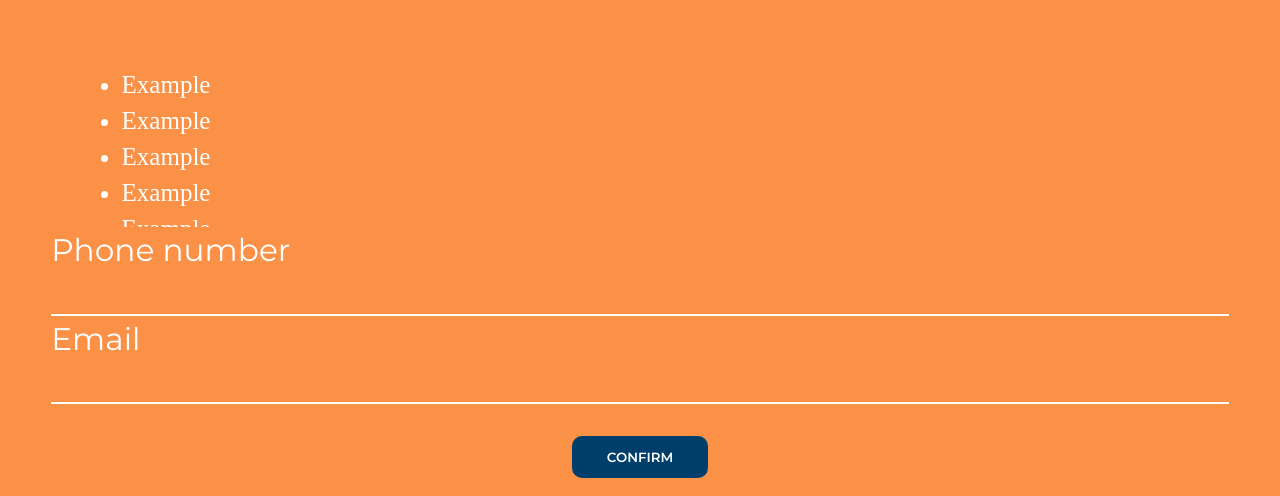
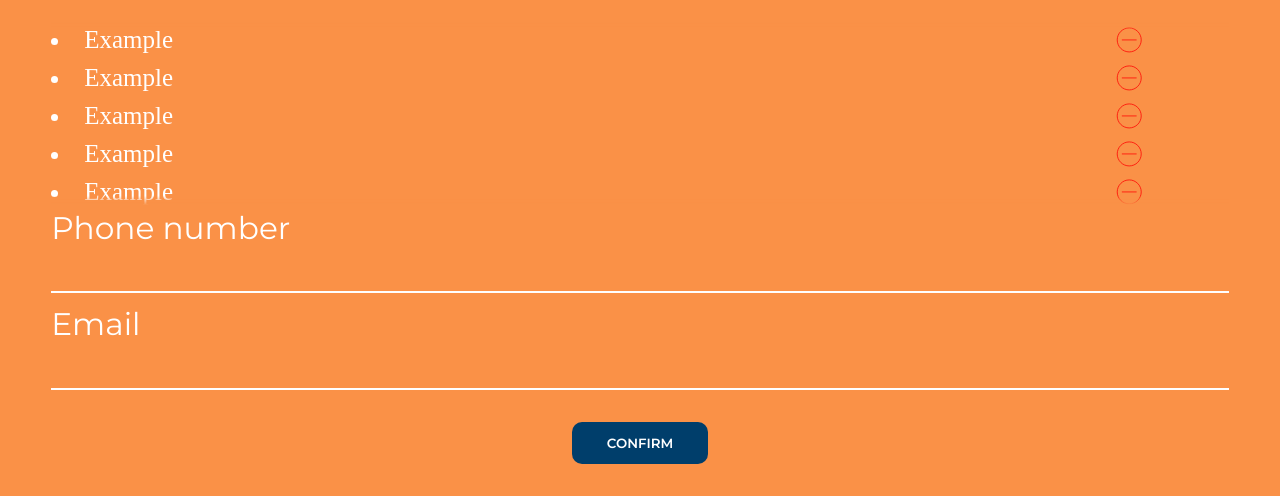
Before and after one commit to Sprite129/course-booking, a plain HTML site: page register.html in a window 1280 px wide. Shown: the part 134-630 px from the top of the page. Drawn offline with Linux system fonts and the light colour scheme.

Commit message:
Appointment items positioning and scrolling
Minor update to the appointments page. Was busy with university deadlines

```diff
--- a/css/register.css
+++ b/css/register.css
@@ -18,7 +18,8 @@
     color: white;
 }
 
-html, body {
+html,
+body {
     height: 100%;
 }
 
@@ -40,6 +41,7 @@ a {
 
 main {
     padding: 1vh 4vw;
+    flex: 1 1 0;
 }
 
 h1 {
@@ -48,6 +50,7 @@ h1 {
     text-transform: uppercase;
     font-size: var(--font-size-3);
     align-content: center;
+    margin-bottom: 3vh;
 }
 
 .form-item {
@@ -58,11 +61,19 @@ h1 {
     line-height: 1.5;
 }
 
+.form-item:first-child {
+    margin-bottom: 1vh;
+}
+
 ul {
-    height: 160px;
-    padding: 5.5vw 5.5vw 0;
+    height: min(23vh, 250px);
     align-content: start;
-    overflow-y: auto;
+    overflow-y: scroll;
+    list-style-position: inside;
+    padding: 0;
+    mask-image: linear-gradient(to bottom, transparent, black 5%, black 95%, transparent);
+    scrollbar-color: var(--secondary-lighter) transparent;
+    scrollbar-width: thin;
 }
 
 li {
@@ -70,18 +81,39 @@ li {
     font-size: var(--font-size-1);
 }
 
-input[type=tel], input[type=email] {
+.list-item-container {
+    width: 90%;
+    justify-self: center;
+    display: inline-flex;
+    justify-content: space-between;
+    align-items: center;
+}
+
+.remove-item {
+    border: none;
+    background-image: url(../assets/controls/remove-icon.svg);
+    background-size: contain;
+    background-position: center;
+    background-repeat: no-repeat;
+    aspect-ratio: 1;
+    width: min(8%, 30px);
+}
+
+input[type=tel],
+input[type=email] {
     border: none;
     border-bottom: 2px solid white;
     line-height: 1.5;
     font-size: var(--font-size-1);
 }
 
-input[type=tel]:focus, input[type=email]:focus {
+input[type=tel]:focus,
+input[type=email]:focus {
     outline: none;
 }
 
-input[type=tel]:-webkit-autofill, input[type=email]:-webkit-autofill {
+input[type=tel]:-webkit-autofill,
+input[type=email]:-webkit-autofill {
     -webkit-text-fill-color: #fff;
     box-shadow: 0 0 0 50px var(--main-color) inset;
 }
@@ -96,9 +128,15 @@ input[type=submit] {
     border-radius: 10px;
     border: none;
     color: white;
+    transition: transform ease-in-out 0.2s, background-color ease-in-out 0.2s;
+}
+
+input[type=submit]:hover {
+    transform: scale(1.1);
 }
 
 input[type=submit]:active {
+    transform: scale(0.9);
     background-color: gray;
 }
 
@@ -110,5 +148,5 @@ footer {
 }
 
 footer img {
-    width: 60vw;
+    width: min(60vw, 600px);
 }
--- a/register.html
+++ b/register.html
@@ -8,11 +8,13 @@
     <!-- Title font -->
     <link rel="preconnect" href="https://fonts.googleapis.com">
     <link rel="preconnect" href="https://fonts.gstatic.com" crossorigin>
-    <link href="https://fonts.googleapis.com/css2?family=Noto+Sans:ital,wght@0,100..900;1,100..900&display=swap" rel="stylesheet">
+    <link href="https://fonts.googleapis.com/css2?family=Noto+Sans:ital,wght@0,100..900;1,100..900&display=swap"
+        rel="stylesheet">
     <!-- Regular text font -->
     <link rel="preconnect" href="https://fonts.googleapis.com">
     <link rel="preconnect" href="https://fonts.gstatic.com" crossorigin>
-    <link href="https://fonts.googleapis.com/css2?family=Montserrat:ital,wght@0,100..900;1,100..900&display=swap" rel="stylesheet">
+    <link href="https://fonts.googleapis.com/css2?family=Montserrat:ital,wght@0,100..900;1,100..900&display=swap"
+        rel="stylesheet">
     <title>Calendar: course booking</title>
 </head>
 
@@ -23,16 +25,61 @@
     <main>
         <h1>Confirm your appointments</h1>
         <ul class="booked-courses">
-            <li>Example</li>
-            <li>Example</li>
-            <li>Example</li>
-            <li>Example</li>
-            <li>Example</li>
+            <li>
+                <div class="list-item-container">
+                    <p class="info">Example</p>
+                    <button class="remove-item" aria-label="Remove the appointment"></button>
+                </div>
+            </li>
+            <li>
+                <div class="list-item-container">
+                    <p class="info">Example</p>
+                    <button class="remove-item" aria-label="Remove the appointment"></button>
+                </div>
+            </li>
+            <li>
+                <div class="list-item-container">
+                    <p class="info">Example</p>
+                    <button class="remove-item" aria-label="Remove the appointment"></button>
+                </div>
+            </li>
+            <li>
+                <div class="list-item-container">
+                    <p class="info">Example</p>
+                    <button class="remove-item" aria-label="Remove the appointment"></button>
+                </div>
+            </li>
+            <li>
+                <div class="list-item-container">
+                    <p class="info">Example</p>
+                    <button class="remove-item" aria-label="Remove the appointment"></button>
+                </div>
+            </li>
+            <li>
+                <div class="list-item-container">
+                    <p class="info">Example</p>
+                    <button class="remove-item" aria-label="Remove the appointment"></button>
+                </div>
+            </li>
+            <li>
+                <div class="list-item-container">
+                    <p class="info">Example</p>
+                    <button class="remove-item" aria-label="Remove the appointment"></button>
+                </div>
+            </li>
+            <li>
+                <div class="list-item-container">
+                    <p class="info">Example</p>
+                    <button class="remove-item" aria-label="Remove the appointment"></button>
+                </div>
+            </li>
             <!-- This list will be filled dynamically with courses booked by user. -->
             <template id="booked-item">
                 <li>
+                    <div class="list-item-container">
                     <p class="info"></p>
                     <button class="remove-item" aria-label="Remove the appointment"></button>
+                </div>
                 </li>
             </template>
         </ul>
```
